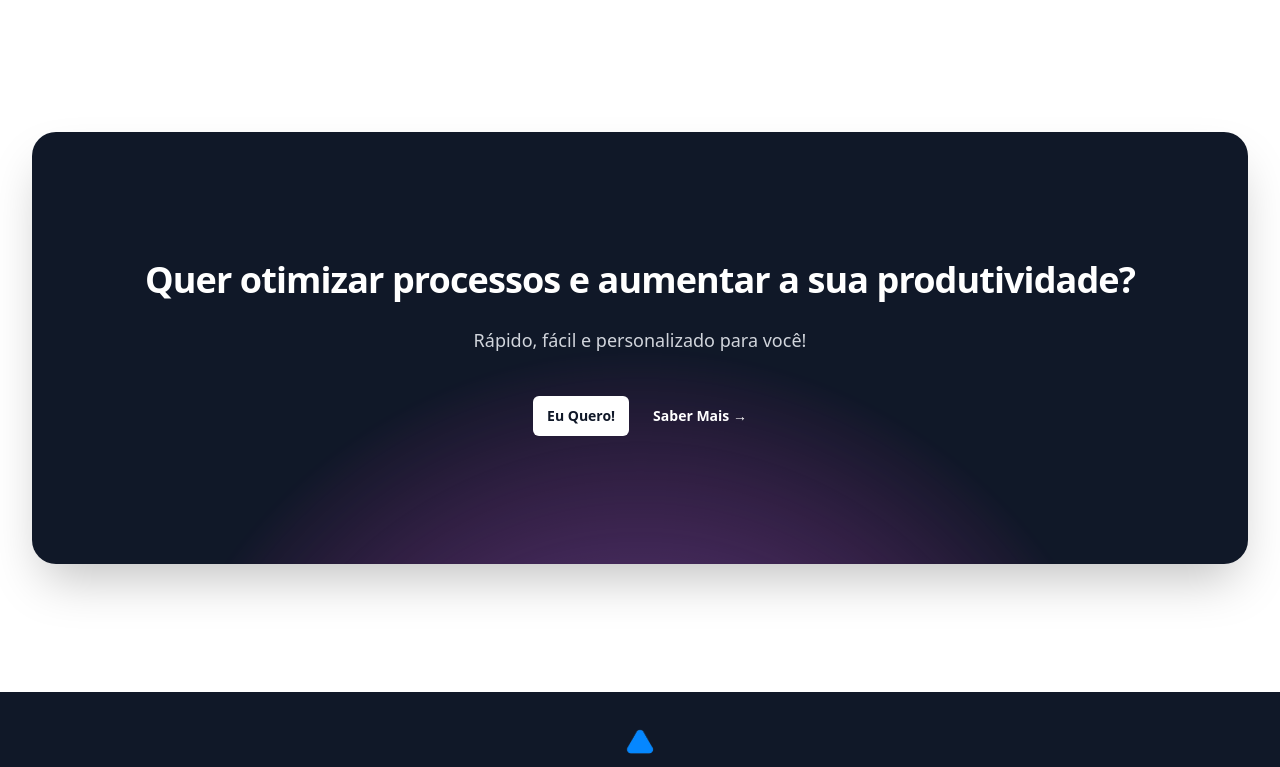
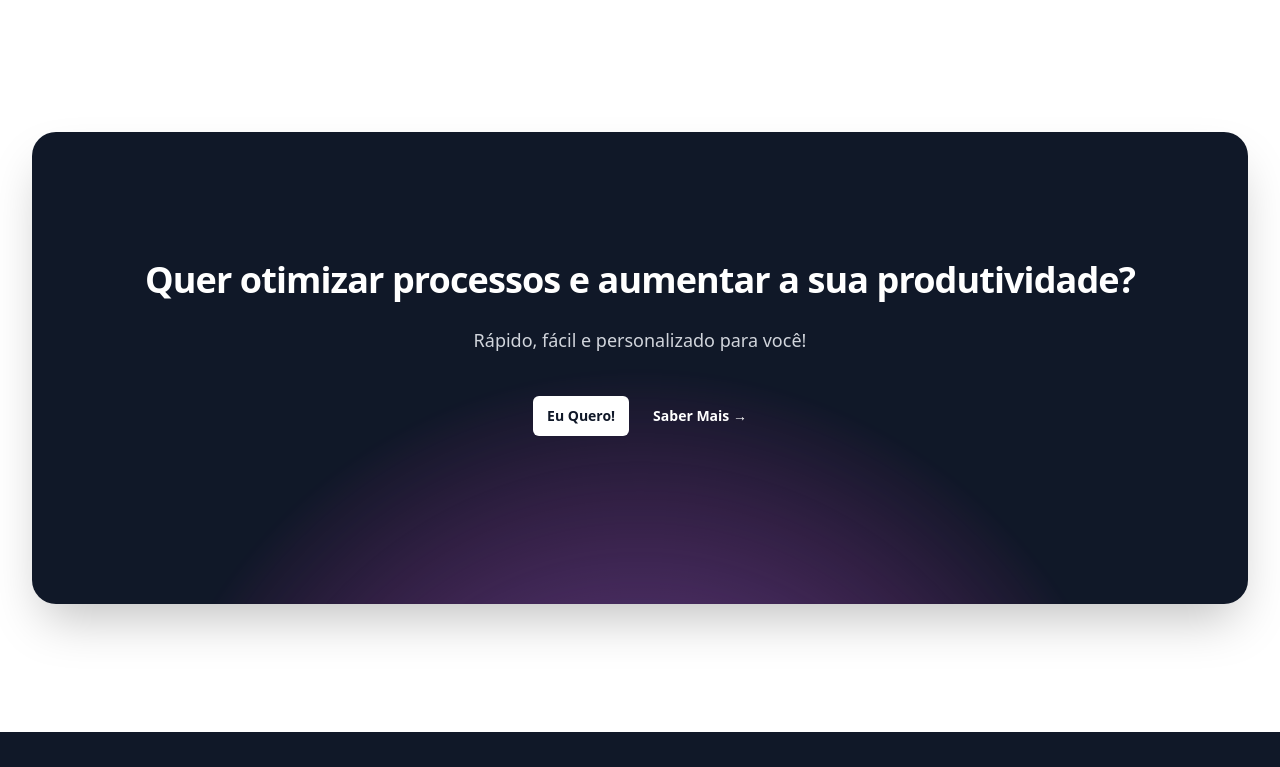
Before and after one commit to anovager/site, a React (Vite) app: page / in a window 1280 px wide. Shown: the part 1620-2387 px from the top of the page. Built offline with nearby package versions, Linux system fonts and the light colour scheme.

Commit message:
Update Home.tsx

```diff
--- a/src/pages/Home.tsx
+++ b/src/pages/Home.tsx
@@ -62,10 +62,10 @@ export default function Home() {
               Automação de processos com robô (RPA), Landing Page e Sites
               institucionais
             </p>
-            <div className="mt-10 flex items-center justify-center gap-x-6">
+            <div className="mt-10 flex w-full items-center justify-center gap-x-6">
               <a
                 href="https://form.jotform.com/243296078510054"
-                className="rounded-md bg-indigo-600 px-3.5 py-2.5 text-sm font-semibold text-white shadow-xs hover:bg-indigo-500 focus-visible:outline-2 focus-visible:outline-offset-2 focus-visible:outline-indigo-600"
+                className="relative rounded-md bg-indigo-600 px-3.5 py-2.5 text-sm font-semibold text-white shadow-xs hover:bg-indigo-500 focus-visible:outline-2 focus-visible:outline-offset-2 focus-visible:outline-indigo-600"
               >
                 Entrar em Contato
               </a>
@@ -130,8 +130,8 @@ export default function Home() {
       </div>
 
       <div className="bg-white">
-        <div className="mx-auto max-w-7xl py-24 pb-2.5 sm:px-6 sm:py-32 lg:px-8">
-          <div className="relative isolate overflow-hidden bg-gray-900 px-6 pt-16 shadow-2xl sm:rounded-3xl sm:px-16 md:pt-24 lg:flex lg:gap-x-20 lg:px-24 lg:pt-0">
+        <div className="mx-auto max-w-7xl py-24 sm:px-6 sm:py-32 lg:px-8">
+          <div className="relative isolate overflow-hidden bg-gray-900 px-6 pt-16 pb-10 shadow-2xl sm:rounded-3xl sm:px-16 md:pt-24 lg:flex lg:gap-x-20 lg:px-24 lg:pt-0">
             <svg
               viewBox="0 0 1024 1024"
               aria-hidden="true"
```
